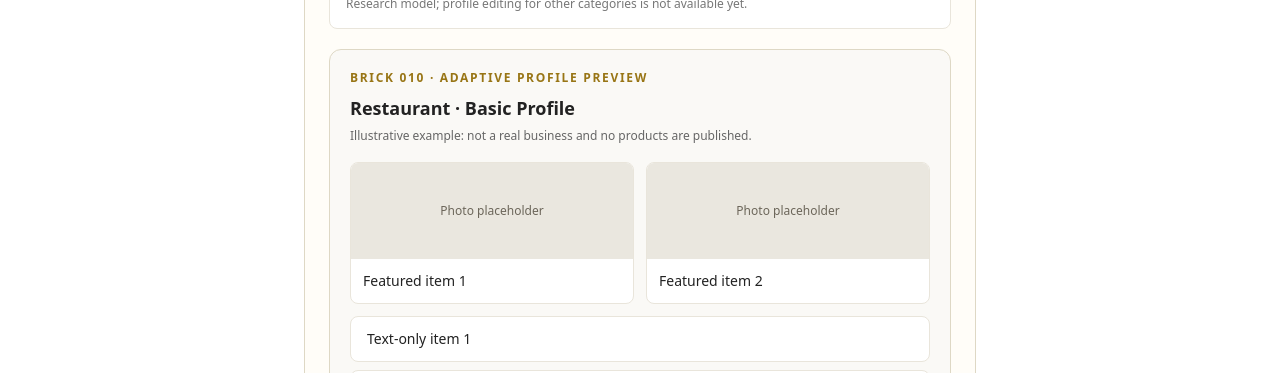
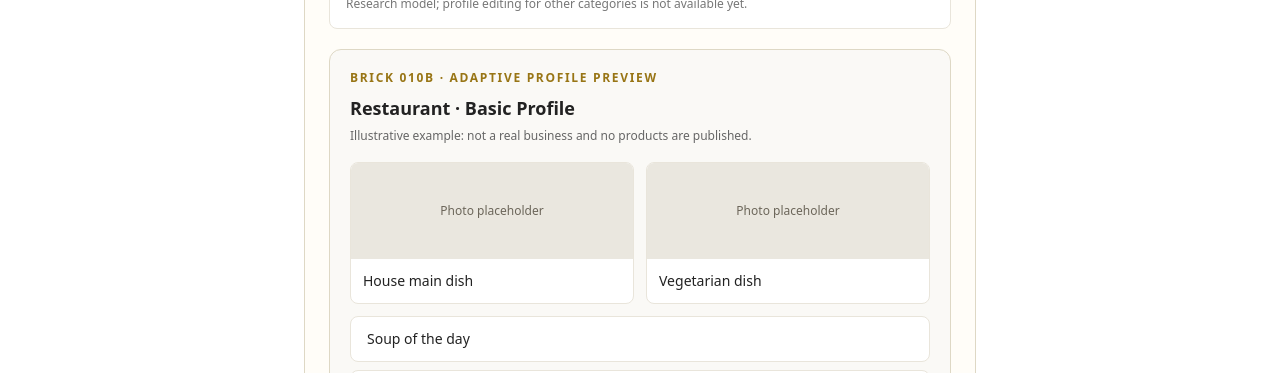
Before and after one commit to oswaldodeal/angolalab-restaurants, a Next.js app: page /en/restaurants/submit in a window 1280 px wide. Shown: the part 579-952 px from the top of the page. Built offline with nearby package versions, Linux system fonts and the light colour scheme.

Commit message:
feat(brick-010B): render category-specific Basic profile examples

```diff
--- a/components/RestaurantRegistration.tsx
+++ b/components/RestaurantRegistration.tsx
@@ -3,7 +3,7 @@
 import { FormEvent, useState } from 'react';
 import Link from 'next/link';
 import { CITIES, COUNTRIES, CUISINES } from '@/lib/store';
-import { BUSINESS_TYPES, BASIC_PROFILE_LIMITS, basicProfileItemCount, type BusinessType } from '@/lib/business-types';
+import { BUSINESS_TYPES, BASIC_PROFILE_LIMITS, BASIC_PROFILE_EXAMPLES, basicProfileItemCount, type BusinessType } from '@/lib/business-types';
 
 type Language = 'pt' | 'en';
 type Fields = {
@@ -104,7 +104,7 @@ export default function RestaurantRegistration({ language }: { language: Languag
             {/* Brick 010: visual-only adaptive profile research, no submissions or uploads. */}
             <div className="mt-5 rounded-xl border border-[#ded8c5] bg-[#faf9f6] p-4 sm:p-5">
               <p className="text-xs font-bold uppercase tracking-[0.14em] text-[#987515]">
-                {pt ? 'Brick 010 · Pré-visualização adaptável' : 'Brick 010 · Adaptive profile preview'}
+                {pt ? 'Brick 010B · Pré-visualização adaptável' : 'Brick 010B · Adaptive profile preview'}
               </p>
               <h3 className="mt-2 text-lg font-semibold">
                 {BUSINESS_TYPES.find((type) => type.id === businessType)?.[language]} · {pt ? 'Perfil Básico' : 'Basic Profile'}
@@ -119,7 +119,7 @@ export default function RestaurantRegistration({ language }: { language: Languag
                       {pt ? 'Espaço para fotografia' : 'Photo placeholder'}
                     </div>
                     <div className="p-3 text-sm font-medium">
-                      {pt ? `Produto em destaque ${index + 1}` : `Featured item ${index + 1}`}
+                      {BASIC_PROFILE_EXAMPLES[businessType][language].featured[index]}
                     </div>
                   </div>
                 ))}
@@ -128,7 +128,7 @@ export default function RestaurantRegistration({ language }: { language: Languag
                 <div className="mt-3 space-y-2">
                   {Array.from({ length: BASIC_PROFILE_LIMITS[businessType].textOnly }, (_, index) => (
                     <div key={`text-${index}`} className="rounded-lg border border-[#e9e5db] bg-white px-4 py-3 text-sm">
-                      {pt ? `Produto sem fotografia ${index + 1}` : `Text-only item ${index + 1}`}
+                      {BASIC_PROFILE_EXAMPLES[businessType][language].textOnly[index]}
                     </div>
                   ))}
                 </div>
```
